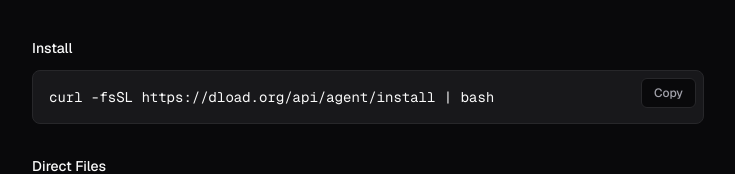
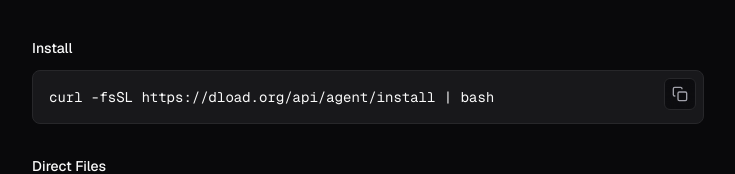
Before and after one commit to dangelo352/video-dl, a Next.js app: page /agent in a window 1280 px wide. Shown: the part 214-388 px from the top of the page, without its empty margins (272-1007 px from the left). Built offline with nearby package versions, Linux system fonts and the light colour scheme.

Commit message:
Use icon copy button on agent page

```diff
--- a/src/app/agent/page.tsx
+++ b/src/app/agent/page.tsx
@@ -15,9 +15,34 @@ function CopyButton({ value }: { value: string }) {
     <button
       type="button"
       onClick={copy}
-      className="absolute right-2 top-2 rounded-md border border-border bg-surface px-3 py-1.5 text-xs font-medium text-ink-muted transition-colors hover:border-border-focus hover:text-ink"
+      aria-label={copied ? "Copied install command" : "Copy install command"}
+      title={copied ? "Copied" : "Copy"}
+      className="absolute right-2 top-2 grid h-8 w-8 place-items-center rounded-md border border-border bg-surface/70 text-ink-muted backdrop-blur transition-colors hover:border-border-focus hover:bg-surface hover:text-ink"
     >
-      {copied ? "Copied" : "Copy"}
+      {copied ? (
+        <svg
+          aria-hidden="true"
+          className="h-4 w-4 text-success"
+          fill="none"
+          viewBox="0 0 24 24"
+          stroke="currentColor"
+          strokeWidth={2}
+        >
+          <path strokeLinecap="round" strokeLinejoin="round" d="m5 13 4 4L19 7" />
+        </svg>
+      ) : (
+        <svg
+          aria-hidden="true"
+          className="h-4 w-4"
+          fill="none"
+          viewBox="0 0 24 24"
+          stroke="currentColor"
+          strokeWidth={2}
+        >
+          <rect width="13" height="13" x="9" y="9" rx="2" />
+          <path d="M5 15H4a2 2 0 0 1-2-2V4a2 2 0 0 1 2-2h9a2 2 0 0 1 2 2v1" />
+        </svg>
+      )}
     </button>
   );
 }
@@ -45,7 +70,7 @@ export default function AgentInstallPage() {
         <section className="space-y-3">
           <h2 className="text-sm font-medium text-ink">Install</h2>
           <div className="relative">
-            <pre className="overflow-x-auto rounded-lg border border-border bg-surface-raised p-4 pr-24 text-sm text-ink">
+            <pre className="overflow-x-auto rounded-lg border border-border bg-surface-raised p-4 pr-14 text-sm text-ink">
               <code>{installCommand}</code>
             </pre>
             <CopyButton value={installCommand} />
```
